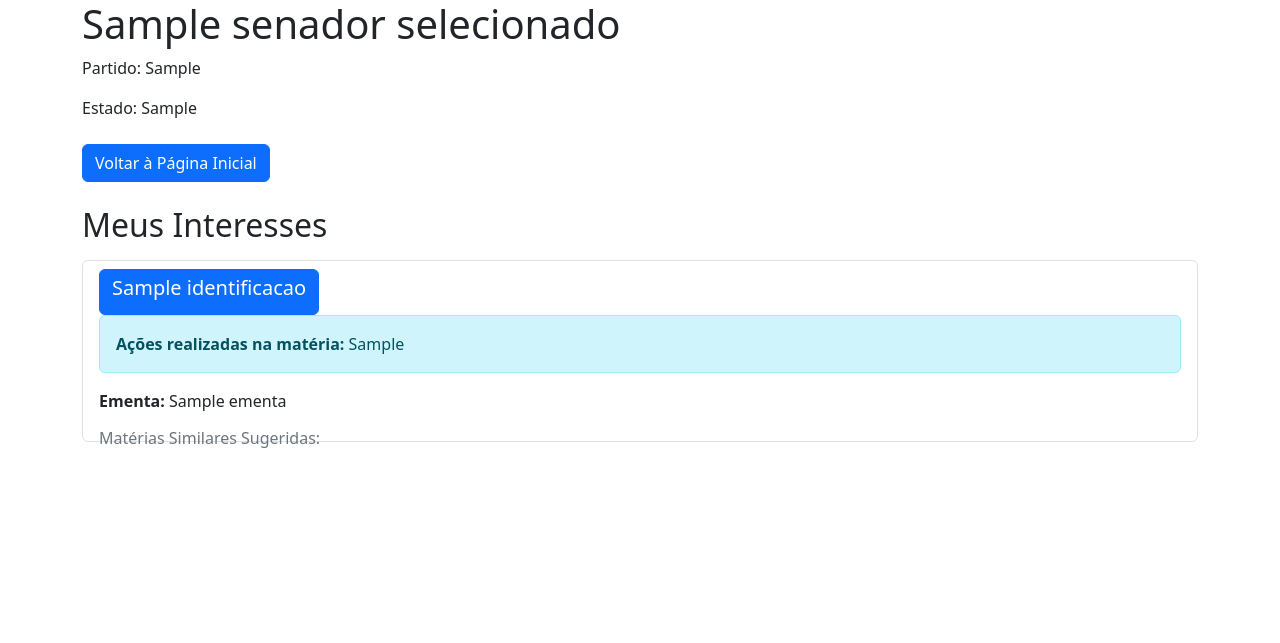
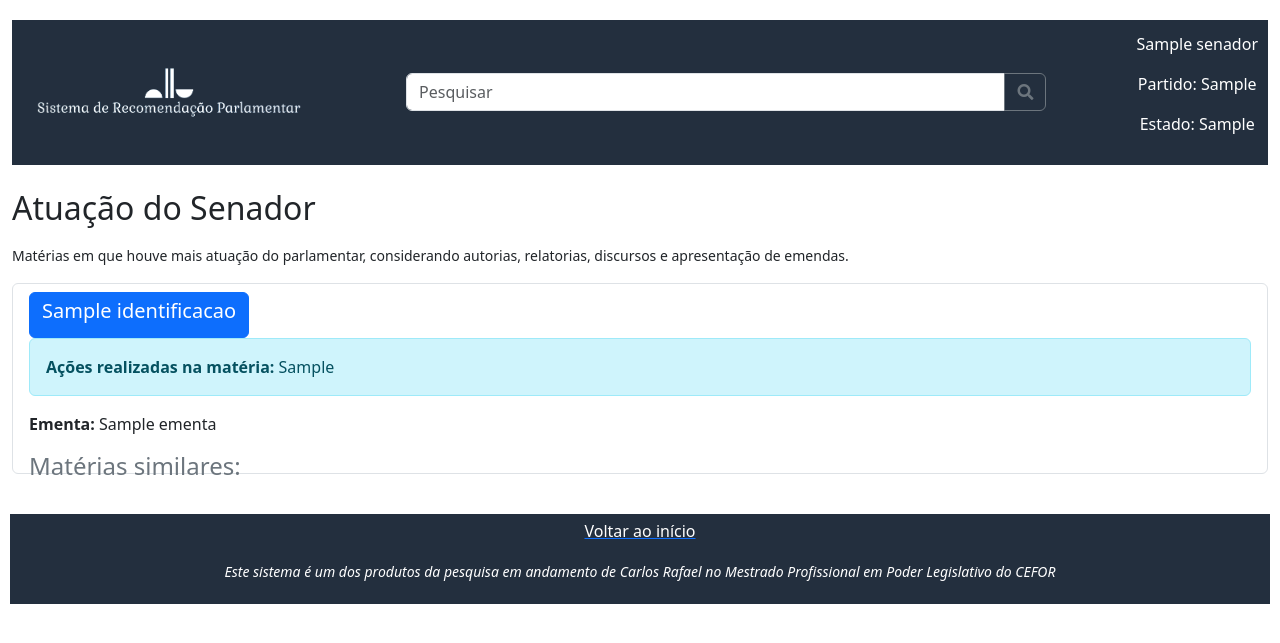
Before and after one commit to carlosrafaeldf/recomendacoes, a Flask app: template templates/pagina_interesses.html in a window 1280 px wide. Shown: the top 643 px of the page. Run offline with Flask 3, Linux system fonts and the light colour scheme; the template is opened without the code that fills it: most values are stand-ins (such as "Sample title", 1, 10 or a date in 2020); parts of the project's set-up code (start-up, migrations or seed data) failed here and were passed over; some libraries are stand-ins or nearby versions.

Commit message:
Mais funcionalidades

```diff
--- a/app.py
+++ b/app.py
@@ -1,6 +1,6 @@
 import spacy
 nlp = spacy.load('pt_core_news_lg')
-from flask import Flask, render_template
+from flask import Flask, render_template, request
 import pandas as pd
 import numpy as np
 import string
@@ -125,41 +125,26 @@ def obter_similares_sugeridas_coseno(codigo_materia, codigo_parlamentar):
     df_similares = df_similares.set_index('Indice')
     DataFrameMaterias_filtrado = DataFrameMaterias.loc[df_similares.index]
     DataFrameMaterias_filtrado['ValorSimilaridade'] = df_similares['ValorSimilaridade']
+    DataFrameMaterias_filtrado['ValorSimilaridade'] = pd.to_numeric(DataFrameMaterias_filtrado['ValorSimilaridade'], errors='coerce') * 100
+    DataFrameMaterias_filtrado['ValorSimilaridade'] = DataFrameMaterias_filtrado['ValorSimilaridade'].round(2)
+
 
     # DataFrameMaterias_filtrado agora contém as linhas filtradas com a coluna de similaridade
-
     #Filtra para conter apenas os valores contidos em DataFrameMateriasAlvo
     condicao = DataFrameMaterias_filtrado['CodigoMateria'].isin(DataFrameMateriasAlvo['CodigoMateria'])
     DataFrameMaterias_filtrado = DataFrameMaterias_filtrado[condicao]
 
-    #Filtra para conter apenas as matérias que começam com P
-    DataFrameMaterias_filtrado = DataFrameMaterias_filtrado[DataFrameMaterias_filtrado['Identificacao'].str.startswith('P')]
+    #Filtra para conter apenas as matérias que começam com P e estão tramitando
+    condicao = ((DataFrameMaterias_filtrado['Identificacao'].str.startswith('P')) &
+                (DataFrameMaterias_filtrado['Tramitando'] == 'Sim') &
+                (DataFrameMaterias_filtrado['CodigoMateria'] != codigo_materia) &
+                (~DataFrameMaterias_filtrado['ClasseHierarquica'].str.contains('Orçamento Anual',na=False)) &
+                (~DataFrameMaterias_filtrado['Natureza'].str.contains('Concessão',na=False)))
+    DataFrameMaterias_filtrado = DataFrameMaterias_filtrado[condicao]
     DataFrameMaterias_filtrado = DataFrameMaterias_filtrado.replace({np.nan: None})
 
-    materias = pd.DataFrame()
-    achou = 0;
-    for indice, row in DataFrameMaterias_filtrado.iterrows():
-        codigo_materia_pesquisada = row["CodigoMateria"]
-        #esta_tramitando = is_materia_tramitando(codigo_materia_pesquisada)
-        esta_tramitando = row["Tramitando"]
-        #print('Está:'+esta_tramitando)
-        if (esta_tramitando == "Sim"):
-            #materias = materias.append(row)
-            #print(pd.DataFrame(row).T)
-            materias = pd.concat([materias,pd.DataFrame(row).T])
-            achou = achou + 1
+    return DataFrameMaterias_filtrado.head(6)
 
-        if achou >= 5:
-            break
-
-    materias = materias[materias['CodigoMateria'] != CodigoMateria]
-    return materias
-
-    # Verificar se o resultado é uma Series (uma linha) e converter para DataFrame se necessário
-    #if isinstance(df_retorno, pd.Series):
-    #    df_retorno = pd.DataFrame([df_retorno])
-
-    #return df_retorno
 
 def obter_similares_sugeridas(codigo_materia, codigo_parlamentar):
     # Lógica para obter matérias similares sugeridas
@@ -222,9 +207,16 @@ def obter_similares_pesquisa(codigo_parlamentar, query):
     query = query.translate(str.maketrans('', '', string.punctuation)).replace('\n',' ').lower()
     tokenized_query = query.split(" ")
     bm25_scores = bm25.get_scores(tokenized_query)
+
+    limite_similaridade = 0.5
+
+    # Filtra os documentos com escores BM25 acima do limite
+    documentos_selecionados = [i for i, score in enumerate(bm25_scores) if score > limite_similaridade]
+
+
     descending_indices = (-bm25_scores).argsort()
     print("Indices: ",descending_indices)
-    dataframe_filtrado = df_detalhes_materias.filter(items=descending_indices, axis=0)
+    dataframe_filtrado = df_detalhes_materias.filter(items=documentos_selecionados, axis=0)
     dataframe_filtrado = dataframe_filtrado[dataframe_filtrado['Identificacao'].str.startswith('P')]
 
     #Define a base que será usada para alvo
@@ -248,7 +240,7 @@ def obter_similares_pesquisa(codigo_parlamentar, query):
 
         total_escapa += 1
 
-        if achou >= 5:
+        if achou >= 12:
             break
         if total_escapa > 500:
             print('escapei achando', achou)
@@ -258,10 +250,13 @@ def obter_similares_pesquisa(codigo_parlamentar, query):
     if isinstance(df_retorno, pd.Series):
         df_retorno = pd.DataFrame([df_retorno])
 
-    df_retorno = df_retorno.head(5)[['Identificacao','Ementa','CodigoMateria']]
-    df_retorno = df_retorno.replace(np.nan, '')
-    df_retorno = df_retorno.to_dict(orient='records')
-    return jsonify({'resultados': df_retorno})
+    if df_retorno.empty:
+        return df_retorno
+    else:
+        df_retorno = df_retorno.head(12)[['Identificacao','Ementa','CodigoMateria','justificativa_prioridade']]
+        df_retorno = df_retorno.replace({np.nan: None})
+    return df_retorno
+
 
 @app.route('/')
 def pagina_inicial():
@@ -283,7 +278,7 @@ def pagina_detalhes(id):
 def pagina_interesses(id):
     interesses_para_senador = obter_dataframe_interesses(id).to_dict(orient='records')
     senador = obter_dataframe_senadores()[obter_dataframe_senadores()['CodigoParlamentar'] == id].to_dict(orient='records')[0]
-    return render_template('pagina_interesses.html',senador_selecionado=senador, interesses=interesses_para_senador,similares_sugeridas=obter_similares_sugeridas_coseno)
+    return render_template('pagina_interesses.html',senador=senador, interesses=interesses_para_senador,similares_sugeridas=obter_similares_sugeridas_coseno)
 
 @app.route('/senador/<int:id>/detalhes_materias/<int:codigo_materia>')
 def pagina_detalhes_materias(id, codigo_materia):
@@ -296,19 +291,16 @@ def pagina_detalhes_materias(id, codigo_materia):
 
     senador = obter_dataframe_senadores()[obter_dataframe_senadores()['CodigoParlamentar'] == id].to_dict(orient='records')[0]
     detalhe_materia = obter_dataframe_detalhe_materia()[obter_dataframe_detalhe_materia()['CodigoMateria'] == codigo_materia].to_dict(orient='records')[0]
-    return render_template('pagina_detalhes_materias.html',senador_selecionado=senador, materia=detalhe_materia,similares_sugeridas=obter_similares_sugeridas,interesse=interesse_para_senador )
+    return render_template('pagina_detalhes_materias.html',senador=senador, materia=detalhe_materia,similares_sugeridas=obter_similares_sugeridas_coseno,interesse=interesse_para_senador )
 
-@app.route('/senador/<int:id>/pesquisar/<string:query>', methods=['GET'])
-def pesquisar_similares(id, query):
-    # Lógica para recuperar os dados do banco de dados ou de onde quer que estejam armazenados
-    # Substitua isso pela lógica real de pesquisa em seu aplicativo
-
-    # Aqui, estou apenas retornando um exemplo de JSON para fins de teste
-    #resultados = obter_similares_pesquisa(id,query)
-    resultados = obter_similares_pesquisa(id,query)
-
-    # Retorna a resposta como JSON
-    return resultados
+@app.route('/senador/<int:id>/pesquisar/', methods=['GET'])
+def pesquisar_similares(id):
+    query = request.args.get('query', '')
+    df_retorno = obter_similares_pesquisa(id,query)
+    df_retorno = df_retorno.replace({np.nan: None})
+    df_retorno = df_retorno.to_dict(orient='records')
+    senador = obter_dataframe_senadores()[obter_dataframe_senadores()['CodigoParlamentar'] == id].to_dict(orient='records')[0]
+    return render_template('pagina_resultado_pesquisa.html', resultados_pesquisa=df_retorno, senador=senador)
 
 if __name__ == '__main__':
     app.run(debug=True)
--- a/static/script.js
+++ b/static/script.js
@@ -21,7 +21,7 @@ function pesquisar(senadorCodigo) {
             console.log("Response:"+response)
             return response.json();
         })
-        .then(data => exibirResultados(data))
+        .then(data => exibirResultados(data, senadorCodigo))
         .catch(error => console.error('Erro na solicitação AJAX:', error));
 
     event.preventDefault();
@@ -29,16 +29,16 @@ function pesquisar(senadorCodigo) {
 
 
 
-function exibirResultados(resultados) {
-    console.log("Resultados recebidos:", resultados);
+function exibirResultados(resultados, senadorCodigo) {
 
-    var resultadosPesquisa = document.getElementById('resultados-pesquisa');
-    resultadosPesquisa.innerHTML = '';  // Limpa os resultados anteriores
+
+    var resultadosContainer = document.getElementById('resultados-container');
+    resultadosContainer.innerHTML = ''; // Limpa qualquer conteúdo existente
 
     if (resultados.length === 0) {
-        resultadosPesquisa.innerHTML = '<p>Nenhum resultado encontrado.</p>';
+        resultadosContainer.innerHTML = '<p>Nenhum resultado encontrado.</p>';
     } else {
-        resultadosPesquisa.innerHTML = '<h3>Resultados da Pesquisa:</h3>';
+        resultadosContainer.innerHTML = '<h3>Resultados da Pesquisa:</h3>';
 
 
 
@@ -69,7 +69,13 @@ function exibirResultados(resultados) {
             }
 
             card.appendChild(cardBody);
-            resultadosPesquisa.appendChild(card);
+            resultadosContainer.appendChild(card);
+
+
+
         });
+        // Redirecionar para a página de resultados (substitua 'resultados_pesquisa' com o caminho real)
+        window.location.href = '/senador/'+senadorCodigo+'/resultados_pesquisa/';
+
     }
 }
--- /dev/null
+++ b/templates/footer.html
@@ -0,0 +1,29 @@
+<html lang="en">
+    <head>
+        <meta charset="UTF-8">
+        <meta name="viewport" content="width=device-width, initial-scale=1.0">
+        <title>Detalhes do Senador</title>
+        {{ bootstrap.load_css() }}
+        <style>
+
+        .footer {
+
+            text-align: center;
+            padding: 5px;
+            background-color: #232f3e; /* Cor de fundo do rodapé */
+            color: #ffffff; /* Cor do texto no rodapé */
+            margin: 10px;
+        }
+
+        </style>
+    </head>
+    <body>
+    <!-- Rodapé -->
+    <div class="footer">
+        <a href="#"><p class="text-white">Voltar ao início</p></a>
+        <p class="text-white"><small><i>Este sistema é um dos produtos da pesquisa em andamento de Carlos Rafael
+            no Mestrado Profissional em Poder Legislativo do CEFOR</small></i>
+        </p>
+    </div>
+    </body>
+</html>
--- /dev/null
+++ b/templates/header.html
@@ -0,0 +1,82 @@
+<html lang="en">
+    <head>
+        <meta charset="UTF-8">
+        <meta name="viewport" content="width=device-width, initial-scale=1.0">
+        <title>Detalhes do Senador</title>
+        {{ bootstrap.load_css() }}
+        <style>
+            /* Adicione estilos personalizados aqui, se necessário */
+            body {
+                background-color: #f8f9fa; /* Cor de fundo semelhante à da Amazon */
+            }
+            .navbar {
+                background-color: #232f3e; /* Cor de fundo da barra superior */
+                color: #ffffff; /* Cor do texto na barra superior */
+            }
+            .navbar-logo {
+
+                max-width: 25%;
+            }
+            .navbar-search {
+            flex: 0.8; /* Reduza o tamanho da barra de pesquisa (ajuste conforme necessário) */
+            margin-right: 10px; /* Adicione uma margem direita para espaçamento */
+            }
+            .navbar-user-info {
+                max-width: 25%;
+                text-align: center; /* Alinha as informações do usuário à direita */
+                margin-right: 10px;
+            }
+
+            .content {
+            margin-top: 20px; /* Adiciona um espaço entre a barra superior e o conteúdo */
+        }
+        .footer {
+
+            text-align: center;
+            padding: 5px;
+            background-color: #232f3e; /* Cor de fundo do rodapé */
+            color: #ffffff; /* Cor do texto no rodapé */
+            margin: 10px;
+        }
+
+        .input-group-append button {
+        border-top-left-radius: 0;
+        border-bottom-left-radius: 0;
+    }
+
+        </style>
+        <script src="{{ url_for('static', filename='script.js') }}"></script>
+        <link rel="stylesheet" href="https://cdnjs.cloudflare.com/ajax/libs/font-awesome/5.15.4/css/all.min.css">
+    </head>
+    <body>
+    <nav class="navbar mb-4">
+        <div class="navbar-logo">
+            <a href="{{ url_for('pagina_detalhes', id=senador['CodigoParlamentar']) }}">
+            <img src="{{ url_for('static', filename='cover.png') }}" alt="Logo" class="img-fluid">
+            </a>
+        </div>
+        <div class="navbar-search">
+            <!-- Caixa de Pesquisa -->
+           <!-- Caixa de Pesquisa com Ícone de Lupa na Mesma Linha -->
+        <form class="form-inline mt-3 mb-3" action="{{ url_for('pesquisar_similares', id=senador['CodigoParlamentar'])}}" method="get">
+            <div class="input-group">
+                <input class="form-control w-75" type="search" placeholder="Pesquisar" aria-label="Pesquisar" id="search-input" name="query">
+
+                <div class="input-group-append">
+                    <button class="btn btn-outline-secondary" type="submit">
+                        <i class="fas fa-search"></i> <!-- Ícone de Lupa -->
+                    </button>
+                </div>
+            </div>
+        </form>
+
+        </div>
+        <div class="navbar-user-info">
+            <!-- Informações do Senador -->
+            <p class="text-white">{{ senador['NomeParlamentar'] }}</p>
+            <p class="text-white">Partido: {{ senador['SiglaPartidoParlamentar'] }}</p>
+            <p class="text-white">Estado: {{ senador['UfParlamentar'] }}</p>
+        </div>
+    </nav>
+    </body>
+</html>
--- a/templates/pagina_interesses.html
+++ b/templates/pagina_interesses.html
@@ -7,26 +7,23 @@
     {{ bootstrap.load_css() }}
 </head>
 <body>
-    <div class="container">
-        <!-- Informações Iniciais -->
-        <div class="mb-4">
-            <h1>{{ senador_selecionado['NomeParlamentar'] }}</h1>
-            <p>Partido: {{ senador_selecionado['SiglaPartidoParlamentar'] }}</p>
-            <p>Estado: {{ senador_selecionado['UfParlamentar'] }}</p>
-        </div>
+    <div class="container-fluid content">
 
-        <!-- Botões -->
-        <div class="mb-4">
-            <a href="{{ url_for('pagina_inicial') }}" class="btn btn-primary">Voltar à Página Inicial</a>
-        </div>
+        <!-- Incluir Cabeçalho -->
+        {% include 'header.html' %}
+
+
 
         <!-- Meus Interesses -->
         <div class="my-4">
-            <h2 class="mb-3">Meus Interesses</h2>
+            <h2 class="mb-3">Atuação do Senador</h2>
+            <p class="text.text-white"><small>Matérias em que houve mais atuação do parlamentar, considerando autorias, relatorias, discursos e apresentação de emendas.</small></p>
+
+
             <ul class="list-group">
                 {% for interesse in interesses %}
                     <li class="list-group-item mb-3">
-                        <a href="{{ url_for('pagina_detalhes_materias', id=senador_selecionado['CodigoParlamentar'], codigo_materia = interesse['CodigoMateria']) }}" class="btn btn-primary">
+                        <a href="{{ url_for('pagina_detalhes_materias', id=senador['CodigoParlamentar'], codigo_materia = interesse['CodigoMateria']) }}" class="btn btn-primary">
                         <h5>{{ interesse['Identificacao'] }}</h5></a>
                         <div class="alert alert-info" role="alert">
                             <b>Ações realizadas na matéria:</b> {{ interesse['justificativa_interesse'] }}
@@ -35,25 +32,30 @@
 
 
                         <!-- Matérias similares sugeridas para este interesse -->
-                        <h6 class="mt-3 text-secondary">Matérias Similares Sugeridas:</h6>
+                        <h4 class="mt-3 text-secondary">Matérias similares:</h4>
 
                         <!-- Grade de colunas para cards de matérias similares -->
-                        <div class="row row-cols-1 row-cols-md-3 g-4">
-                            {% for row in similares_sugeridas(interesse['CodigoMateria'],senador_selecionado['CodigoParlamentar']).itertuples() %}
-                                <div class="col">
-                                    <div class="card">
-                                        <div class="card-body">
-                                            <a href="{{ url_for('pagina_detalhes_materias', id=senador_selecionado['CodigoParlamentar'], codigo_materia = row.CodigoMateria) }}" class="btn btn-secondary">
-                                                <h6 class="card-title">{{ row.Identificacao }}</h6></a>
-                                            <p class="card-text">{{ row.Ementa|truncate(200) }}</p>
-                                             {% if row.justificativa_prioridade is not none %}
-                        <div class="p-1 mb-2 bg-info text-white"><strong>Oportunidade:</strong> {{ row.justificativa_prioridade }}</div>
-                    {% endif %}
-                                        </div>
+                        <div class="row row-cols-1 row-cols-md-3 g-4 d-flex">
+                            {% for row in similares_sugeridas(interesse['CodigoMateria'], senador['CodigoParlamentar']).itertuples() %}
+                            <div class="col">
+                                <div class="card flex-fill">
+                                    <div class="card-body" style="text-align: center;">
+                                        <a href="{{ url_for('pagina_detalhes_materias', id=senador['CodigoParlamentar'], codigo_materia = row.CodigoMateria) }}" class="btn btn-secondary" style="width:80%;">
+
+                                                <h8>{{ row.Identificacao }}</h8>
+
+                                        </a>
+                                        <p class=".text-secondary"><center><small>Similaridade de {{ row.ValorSimilaridade }}%</small></center></p>
+                                        <p class="card-text">{{ row.Ementa|truncate(200) }}</p>
+                                        {% if row.justificativa_prioridade is not none %}
+                                            <p class="text-primary"><strong>Oportunidade:</strong> {{ row.justificativa_prioridade }}</p>
+                                        {% endif %}
                                     </div>
                                 </div>
+                            </div>
                             {% endfor %}
                         </div>
+
 
                         <!-- Linha horizontal -->
 
@@ -62,6 +64,8 @@
             </ul>
         </div>
     </div>
+    <!-- Incluir Rodapé -->
+    {% include 'footer.html' %}
     {{ bootstrap.load_js() }}
 </body>
 </html>
```
Also changed, not shown: templates/pagina_detalhes.html (+47 -17 lines), templates/pagina_detalhes_materias.html (+30 -21 lines), templates/pagina_resultado_pesquisa.html (added, +61 -0 lines), static/cover.png (added), 1 other file.
